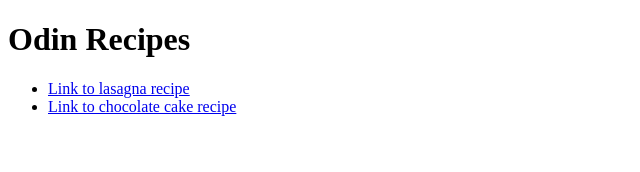
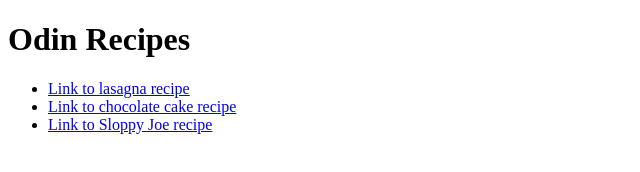
Before and after one commit to clamastra/odin-recipes, a plain HTML site: page index.html in a window 1280 px wide. Shown: the whole page, without its empty margins (0-640 px from the left). Drawn offline with Linux system fonts and the light colour scheme.

Commit message:
Add sloppy joe page and link

```diff
--- a/index.html
+++ b/index.html
@@ -9,6 +9,7 @@
     <ul>
         <li><a href="./recipes/lasagna.html">Link to lasagna recipe</a> </li>
         <li><a href="./recipes/chocolatecake.html">Link to chocolate cake recipe</a> </li>
+        <li><a href="./recipes/sloppyjoe.html">Link to Sloppy Joe recipe</a></li>
     </ul>
 </body>
 </html>
```
